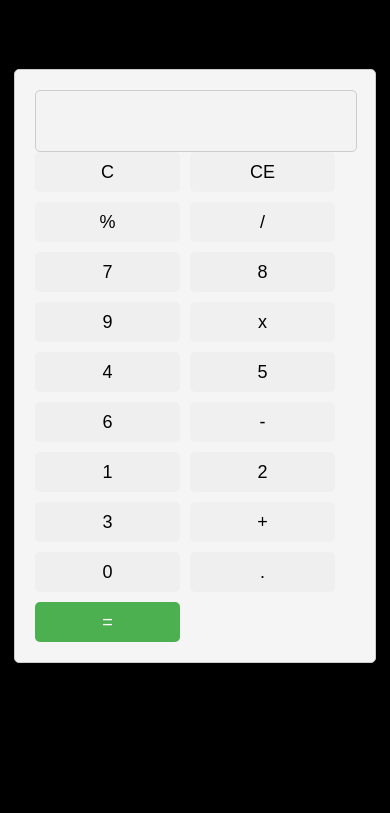
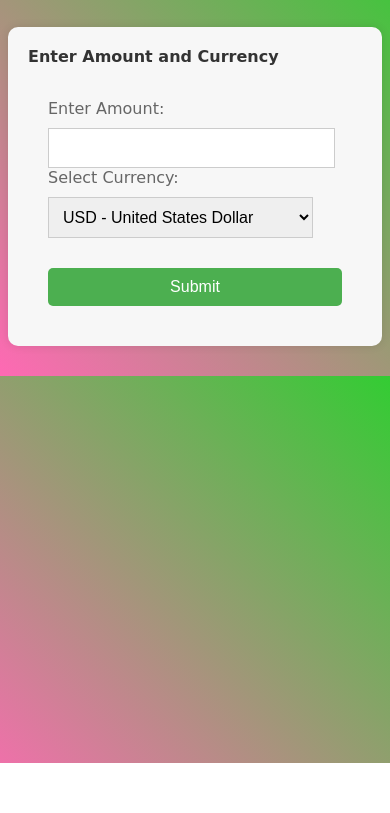
Before and after one commit to pransu-coder/Project, a plain HTML site: page index.html in a window 390 px wide. Shown: the part 81-894 px from the top of the page. After the commit the page ends 844 px from the top, so only its background shows below. Drawn offline with Linux system fonts and the light colour scheme.

Commit message:
Add files via upload

```diff
--- a/index.html
+++ b/index.html
@@ -1,34 +1,47 @@
 <!DOCTYPE html>
-<html>
+<html lang="en">
 <head>
-    <title>Calculator</title>
+    <meta charset="UTF-8">
+    <meta name="viewport" content="width=device-width, initial-scale=1.0">
+    <title>Currency Converter</title>
     <link rel="stylesheet" href="style.css">
 </head>
 <body>
-    <div class="calculator">
-        <input type="text" id="result" disabled>
-        <div class="buttons">
-            <button class="operator" onclick="clearResult()">C</button>
-            <button class="operator" onclick="deleteLastChar()">CE</button>
-            <button class="operator" onclick="calculate('%')">%</button>
-            <button class="operator" onclick="calculate('/')">/</button>
-            <button onclick="appendToResult('7')">7</button>
-            <button onclick="appendToResult('8')">8</button>
-            <button onclick="appendToResult('9')">9</button>
-            <button class="operator" onclick="calculate('*')">x</button>
-            <button onclick="appendToResult('4')">4</button>
-            <button onclick="appendToResult('5')">5</button>
-            <button onclick="appendToResult('6')">6</button>
-            <button class="operator" onclick="calculate('-')">-</button>
-            <button onclick="appendToResult('1')">1</button>
-            <button onclick="appendToResult('2')">2</button>
-            <button onclick="appendToResult('3')">3</button>
-            <button class="operator" onclick="calculate('+')">+</button>
-            <button onclick="appendToResult('0')">0</button>
-            <button onclick="appendToResult('.')">.</button>
-            <button class="equal" onclick="calculate('=')">=</button>
-        </div>
+    <nav>
+       <h1>Currency Converter</h1>
+    </nav>
+    <div class="card">
+        <h2>Enter Amount and Currency</h2>
+        <form action="/action.php" method="get">
+          <label for="quantity">Enter Amount:</label>
+          <input type="number" id="amount" name="quantity" required>
+
+          <label for="currency">Select Currency:</label>
+          <select id="currency" name="currency" required>
+            <option value="USD">USD - United States Dollar</option>
+            <option value="EUR">EUR - Euro</option>
+            <option value="INR">Indian Rupees</option>
+            <!-- Add more currency options as needed -->
+          </select>
+
+          <input class="btn" type="submit" value="Submit">
+        </form>
+      </div>
+      <div class="output">
+        <h2>Result</h2>
+        <table>
+            <thead>
+                <tr>
+                    <th>Currency</th>
+                    <th>Code</th>
+                    <th>Value</th>
+                </tr>
+            </thead>
+            <tbody>
+
+            </tbody>
+        </table>
     </div>
-    <script src="script.js"></script>
+      <script src="script.js"></script>
 </body>
 </html>
--- a/script.js
+++ b/script.js
@@ -1,31 +1,26 @@
-let result = document.getElementById('result');
-let expression = "";
+const populate = async (value, currency) => {
+    let myStr = ""
+    url = "https://api.currencyapi.com/v3/latest?apikey=cur_live_7UStkUqQNBmahSoy8K635tE3Sjr5fK1UVPmVloZ2&base_currency=" + currency
+    let response = await fetch(url)
+    let rJson = await response.json()
+    document.querySelector(".output").style.display = "block"
 
-function appendToResult(value) {
-    expression += value;
-    result.value = expression;
+    for (let key of Object.keys(rJson["data"])) {
+        myStr += ` <tr>
+                        <td>${key}</td>
+                        <td>${rJson["data"][key]["code"]}</td>
+                        <td>${Math.round(rJson["data"][key]["value"] * value)}</td>
+                    </tr>
+                `
+    }
+    const tableBody = document.querySelector("tbody");
+    tableBody.innerHTML = myStr;
+
 }
-
-function calculate(operator) {
-    if (operator === '=') {
-        try {
-            result.value = eval(expression);
-            expression = "";
-        } catch (error) {
-            result.value = "Error";
-        }
-    } else {
-        expression += operator;
-        result.value = expression;
-    }
-}
-
-function clearResult() {
-    expression = "";
-    result.value = "";
-}
-
-function deleteLastChar() {
-    expression = expression.slice(0, -1);
-    result.value = expression;
-}
+const btn = document.querySelector(".btn")
+btn.addEventListener("click", (e) => {
+    e.preventDefault()
+    const value = parseInt(document.querySelector("input[name='quantity']").value);
+    const currency = document.querySelector("select[name='currency']").value
+    populate(value, currency)
+})
--- a/style.css
+++ b/style.css
@@ -1,56 +1,172 @@
 body{
-  background-color: black;
+    background:linear-gradient(45deg, #ff69b4, #33cc33);
+    font-family: 'Pacifico', cursive;
+    font-size: 20px;
+    font-weight: normal;}
+nav{
+    background: rgba(255, 255, 255, 0.1);
+    backdrop-filter: blur(10px);
+    height: 60px;
+    padding: 10px;
+
+    text-align: center;
 }
-.calculator {
-  width: 300px;
-  margin: 150px auto;
-  padding: 20px;
-  padding-right: 40px;
-  border: 1px solid #ccc;
-  border-radius: 5px;
-  background-color: #f5f5f5;
+h1{
+    margin-top: 10px;
 }
 
-input[type="text"] {
-  width: 100%;
-  height: 40px;
-  padding: 10px;
-  font-size: 20px;
-  text-align: right;
-  border: 1px solid #ccc;
-  border-radius: 5px;
+.card{
+    box-shadow: 0 0 10px rgba(0, 0, 0, 0.1);
+    padding: 20px;
+    max-width: 300px;
+    margin: 40px auto;
+    background-color: #f7f7f7;
+    border-radius: 10px;
+}
+.card h2 {
+
+    font-size: 18px;
+    color: #333;
+    margin-top: 0;
+  }
+  .card form {
+
+    padding: 20px;
   }
 
-.buttons {
-  display: grid;
-  grid-template-columns: repeat(4, 1fr);
-  grid-gap: 10px;
+  .card label {
+
+    font-size: 16px;
+    color: #666;
+    display: block;
+    margin-bottom: 10px;
   }
 
-button {
+  .card input[type="number"] {
+
+    width: 92%;
+    padding: 10px;
+    font-size: 16px;
+    border: 1px solid #ccc;
+  }
+
+  .card select {
+
     width: 100%;
-  height: 40px;
-  font-size: 18px;
+    padding: 10px;
+    font-size: 16px;
+    border: 1px solid #ccc;
+  }
+
+  .card input[type="submit"] {
+
+    width: 100%;
+    padding: 10px;
+    margin-top: 30px;
+    font-size: 16px;
+    background-color: #4CAF50;
+    color: #fff;
     border: none;
     border-radius: 5px;
     cursor: pointer;
   }
 
-button:hover {
-  background-color: #ddd;
+  .card input[type="submit"]:hover {
+
+    background-color: #3e8e41;
+  }
+  .output {
+    display: none;
+    text-align: center;
 }
 
-.operator {
-  background-color: #f0f0f0;
+.output table {
+    width: 50vw;
+    text-align: center;
+    border: 2px solid black;
+    font-size: 20px;
+    margin-left: 310px;
 }
 
-.equal {
-  background-color: #4caf50;
-  color: white;
+.output table th{
+    padding: 3px;
 }
 
-@media (max-width: 768px) {
-  .buttons {
-      grid-template-columns: repeat(2, 1fr);
+@media only screen and (max-width: 480px) {
+
+    body {
+      font-size: 16px;
+
+    }
+    nav {
+      height: 40px;
+      padding: 5px;
+    }
+    h1 {
+      margin-top: 5px;
+    }
+    .card {
+      max-width: 250px;
+      margin: 20px auto;
+      padding: 15px;
+    }
+    .card h2 {
+      font-size: 14px;
+    }
+    .card label {
+      font-size: 14px;
+    }
+    .card input[type="number"], .card select {
+      width: 85%;
+      padding: 8px;
+      font-size: 14px;
+    }
+    .card input[type="submit"] {
+      padding: 8px;
+      font-size: 14px;
+    }
+    .output table {
+      width: 80vw;
+      margin-left: 20px;
     }
   }
+
+
+  @media only screen and (max-width: 768px) {
+
+    body {
+      font-size: 18px;
+    }
+    nav {
+      height: 50px;
+      padding: 10px;
+
+    }
+    h1 {
+      margin-top: 10px;
+    }
+    .card {
+      max-width: 350px;
+      margin: 30px auto;
+      padding: 20px;
+    }
+    .card h2 {
+      font-size: 16px;
+    }
+    .card label {
+      font-size: 16px;
+    }
+    .card input[type="number"], .card select {
+      width: 90%;
+      padding: 10px;
+      font-size: 16px;
+    }
+    .card input[type="submit"] {
+      padding: 10px;
+      font-size: 16px;
+    }
+    .output table {
+      width: 70vw;
+      margin-left: 40px;
+    }
+  }
```
Lines whose indentation alone changed are shown as unchanged.
